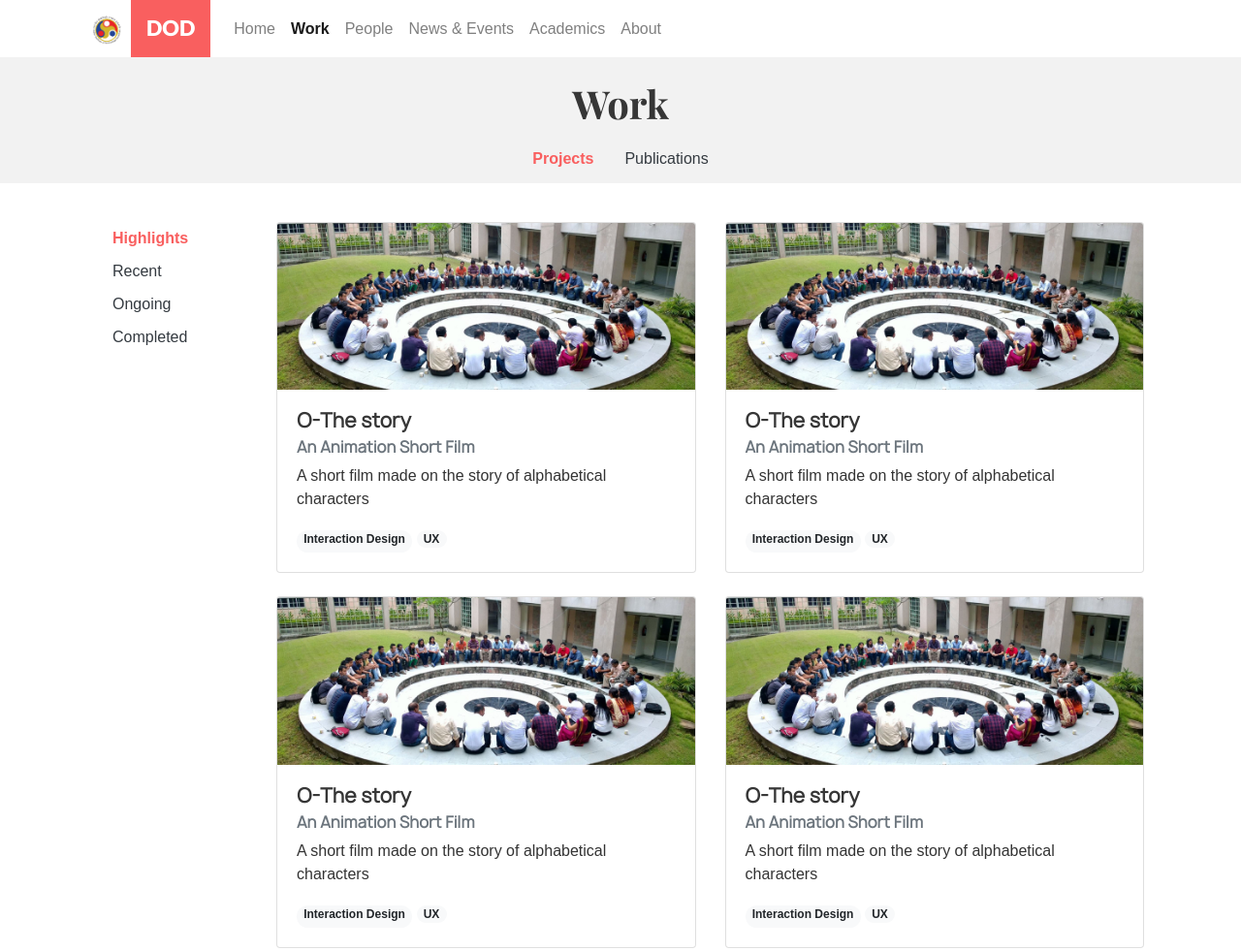
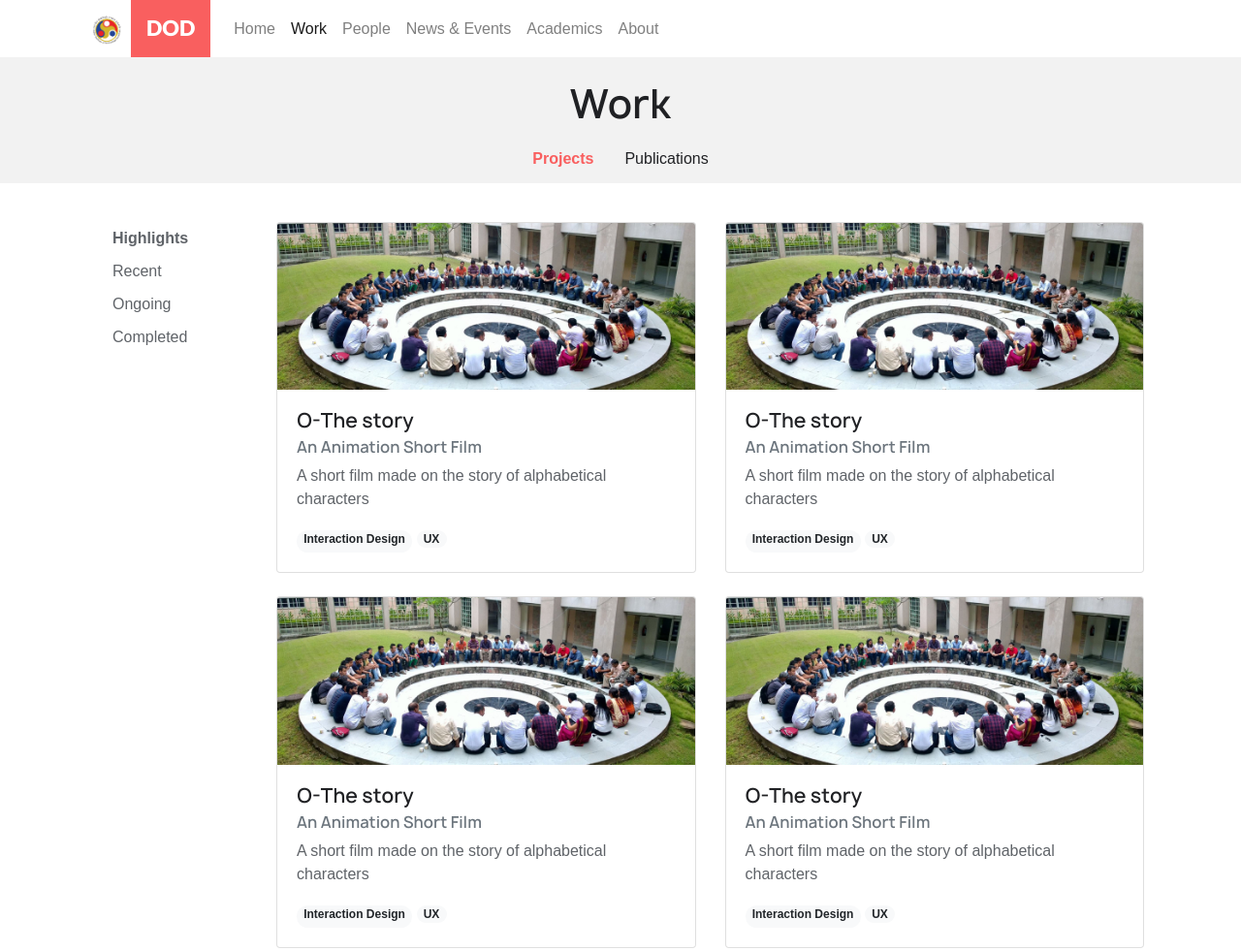
Before and after one commit to aviotron/dod, a plain HTML site: page work.html in a window 1280 px wide. Shown: the top 981 px of the page at 97% size. Drawn offline with nearby package versions, Linux system fonts and the light colour scheme; a web font is replaced by a local one.

Commit message:
animation , font

```diff
--- a/css/main.css
+++ b/css/main.css
@@ -6,8 +6,9 @@
 
 @font-face {
     font-family: 'Manrope';
-    src: url('../font/manrope-light.woff2') format('woff2'),
-         url('../font/manrope-regular.woff') format('woff'),
+    src: url('../font/manrope-semibold.woff2') format('woff2'),
+         url('../font/manrope-semibold.woff') format('woff'),
+         url('../font/manrope-semibold.ttf') format('truetype');
 
   }
 
@@ -17,24 +18,22 @@
 
 h1,h2,h3{
 
-    font-family: 'Playfair Display', sans-serif;
+    font-family: 'Manrope', sans-serif;
     font-weight: 900;
-    color: #363636;
+    color: #202124;
 
 }
 
 h4,h5,h6{
-    font-family: 'MAnrope', sans-serif;
+    font-family: 'Manrope', sans-serif;
     font-weight: 700;
-    color: #363636;
+    color:#202124;
 }
 
 p,a,div,span{
     font-family: 'Inter UI', sans-serif;
-
-    color: #333;
+    color:#5f6368;
 }
-
 
 
 .green{
@@ -58,6 +57,21 @@ p,a,div,span{
 
 
 /* navbar customization starts here */
+.colorline{
+
+    background: rgba(246,129,33,1);
+    background: -moz-linear-gradient(left, rgba(246,129,33,1) 0%, rgba(0,167,97,1) 25%, rgba(0,85,153,1) 50%, rgba(153,26,151,1) 75%, rgba(128,0,21,1) 99%, rgba(128,0,21,1) 100%);
+    background: -webkit-gradient(left top, right top, color-stop(0%, rgba(246,129,33,1)), color-stop(25%, rgba(0,167,97,1)), color-stop(50%, rgba(0,85,153,1)), color-stop(75%, rgba(153,26,151,1)), color-stop(99%, rgba(128,0,21,1)), color-stop(100%, rgba(128,0,21,1)));
+    background: -webkit-linear-gradient(left, rgba(246,129,33,1) 0%, rgba(0,167,97,1) 25%, rgba(0,85,153,1) 50%, rgba(153,26,151,1) 75%, rgba(128,0,21,1) 99%, rgba(128,0,21,1) 100%);
+    background: -o-linear-gradient(left, rgba(246,129,33,1) 0%, rgba(0,167,97,1) 25%, rgba(0,85,153,1) 50%, rgba(153,26,151,1) 75%, rgba(128,0,21,1) 99%, rgba(128,0,21,1) 100%);
+    background: -ms-linear-gradient(left, rgba(246,129,33,1) 0%, rgba(0,167,97,1) 25%, rgba(0,85,153,1) 50%, rgba(153,26,151,1) 75%, rgba(128,0,21,1) 99%, rgba(128,0,21,1) 100%);
+    background: linear-gradient(to right, rgba(246,129,33,1) 0%, rgba(0,167,97,1) 25%, rgba(0,85,153,1) 50%, rgba(153,26,151,1) 75%, rgba(128,0,21,1) 99%, rgba(128,0,21,1) 100%);
+    filter: progid:DXImageTransform.Microsoft.gradient( startColorstr='#f68121', endColorstr='#800015', GradientType=1 );
+
+    width: 100%;
+    height: 2px;;
+    }
+
 .nav-link{
 
 font-style: normal;
@@ -117,10 +131,31 @@ color: #DADADA;
     padding: 0px;
     margin: 0px;
 }
+.navtab a{
+    color: #202124;
+}
+.navtab .nav-link.active{
+    color: #F95F5F;
+    font-weight: bold;
 
-.nav-item .nav-link.active{
-color: #F95F5F;
-font-weight: bold;
+}
+
+.navtop a{
+font-family: 'Manrope', sans-serif;
+}
+
+.navtop a .nav-link.active{
+    font-family: 'Manrope', sans-serif;
+    font-weight: bold;
+    }
+
+.sidenav a{
+    color: #5f6368;
+}
+
+.sidenav .nav-link.active{
+    color: #5f6368;
+    font-weight: bold;
 }
 
 .navbar-light .navbar-toggler {
@@ -243,3 +278,23 @@ padding: 0;
     height: 7em;
     border-radius: 50%;
 }
+
+/* .navbar{
+    position: fixed;
+    left: 0;
+    top: 0;
+    width: 100%;
+    -webkit-transition: top 0.6s;
+
+	  -moz-transition: top 0.6s;
+
+      transition: top 0.6s;
+      z-index: 1000;
+}
+
+.navbar.off-canvas { top: -89px; }
+
+.navbar.fixed {
+    top: 0;
+    z-index: 9999;
+  } */
--- a/work.html
+++ b/work.html
@@ -16,6 +16,7 @@
 
     <!-- css for this specific page -->
     <link rel="stylesheet" href="css/work.css" />
+    <link rel="stylesheet" href="https://cdnjs.cloudflare.com/ajax/libs/animate.css/3.7.0/animate.min.css">
 
     <title>Work-DOD</title>
 
@@ -91,12 +92,12 @@
             </div>
         </div>
 
-        <ul class="nav justify-content-center pb-2" id="myTab" role="tablist">
+        <ul class="nav justify-content-center pb-2 navtab" id="myTab" role="tablist">
             <li class="nav-item">
                 <a class="nav-link active" id="tab-projects" data-toggle="tab" href="#tab1" role="tab" aria-controls="tab1">Projects</a>
             </li>
             <li class="nav-item">
-                <a class="nav-link text-dark" id="tab-publications" data-toggle="tab" href="#tab2" role="tab"
+                <a class="nav-link " id="tab-publications" data-toggle="tab" href="#tab2" role="tab"
                     aria-controls="tab2">Publications</a>
             </li>
         </ul>
@@ -108,7 +109,7 @@
 
     <!-- tab content starts -->
 
-    <div class="tab-content" id="myTabContent">
+    <div class="tab-content animated fadeInUp" id="myTabContent">
         <!-- project tab content -->
         <div class="tab-pane fade show active" id="tab1" role="tabpanel" aria-labelledby="tab1">
             <div class="container pb-4 pt-3">
@@ -127,18 +128,18 @@
                     </div>
                     <!-- side nav -->
                     <div class="col-lg-2 col-sm-12 pt-4 d-none d-lg-block">
-                        <ul class="nav flex-column ">
+                        <ul class="nav flex-column sidenav ">
                             <li class="nav-item">
                                 <a class="nav-link active" href="#">Highlights</a>
                             </li>
                             <li class="nav-item">
-                                <a class="nav-link text-dark" href="#">Recent</a>
+                                <a class="nav-link " href="#">Recent</a>
                             </li>
                             <li class="nav-item">
-                                <a class="nav-link text-dark" href="#">Ongoing</a>
+                                <a class="nav-link " href="#">Ongoing</a>
                             </li>
                             <li class="nav-item">
-                                <a class="nav-link text-dark" href="#">Completed</a>
+                                <a class="nav-link " href="#">Completed</a>
                             </li>
                             <li class="nav-item d-none">
 
@@ -304,13 +305,13 @@
                                 <a class="nav-link active " href="#">Highlights</a>
                             </li>
                             <li class="nav-item">
-                                <a class="nav-link text-dark" href="#">Recent</a>
+                                <a class="nav-link " href="#">Recent</a>
                             </li>
                             <li class="nav-item">
-                                <a class="nav-link text-dark" href="#">Ongoing</a>
+                                <a class="nav-link " href="#">Ongoing</a>
                             </li>
                             <li class="nav-item">
-                                <a class="nav-link text-dark" href="#">Completed</a>
+                                <a class="nav-link " href="#">Completed</a>
                             </li>
                             <li class="nav-item d-none">
 
```
Also changed, not shown: about.html (+7 -4 lines), academics.html (+4 -0 lines), css/about.css (+0 -15 lines), index.html (+16 -9 lines), font/manrope-bold.ttf (added), font/manrope-medium.ttf (added), font/manrope-regular.ttf (added), font/manrope-semibold.ttf (added), font/manrope-semibold.woff (added), font/manrope-semibold.woff2 (added), 1 other file.
